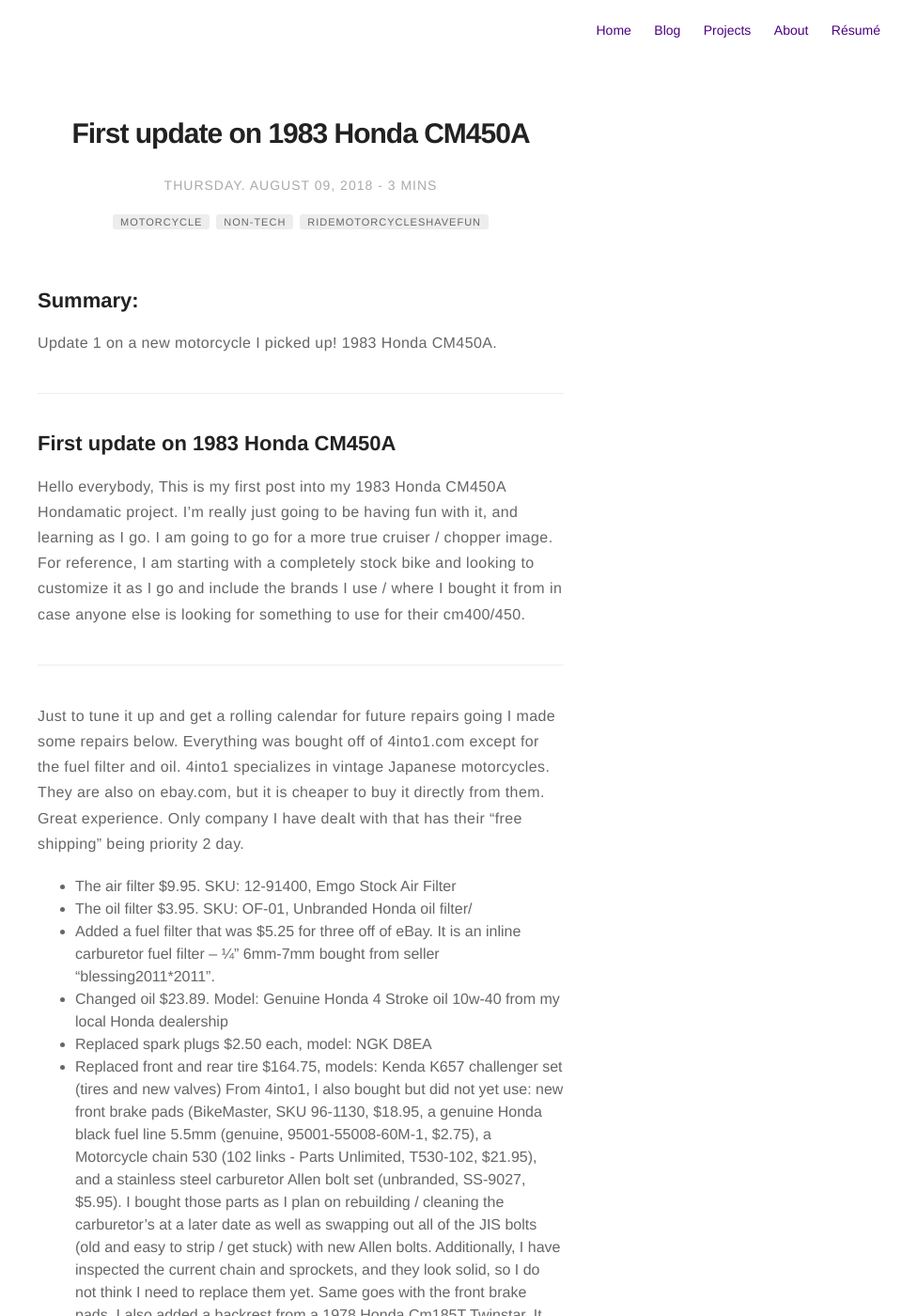
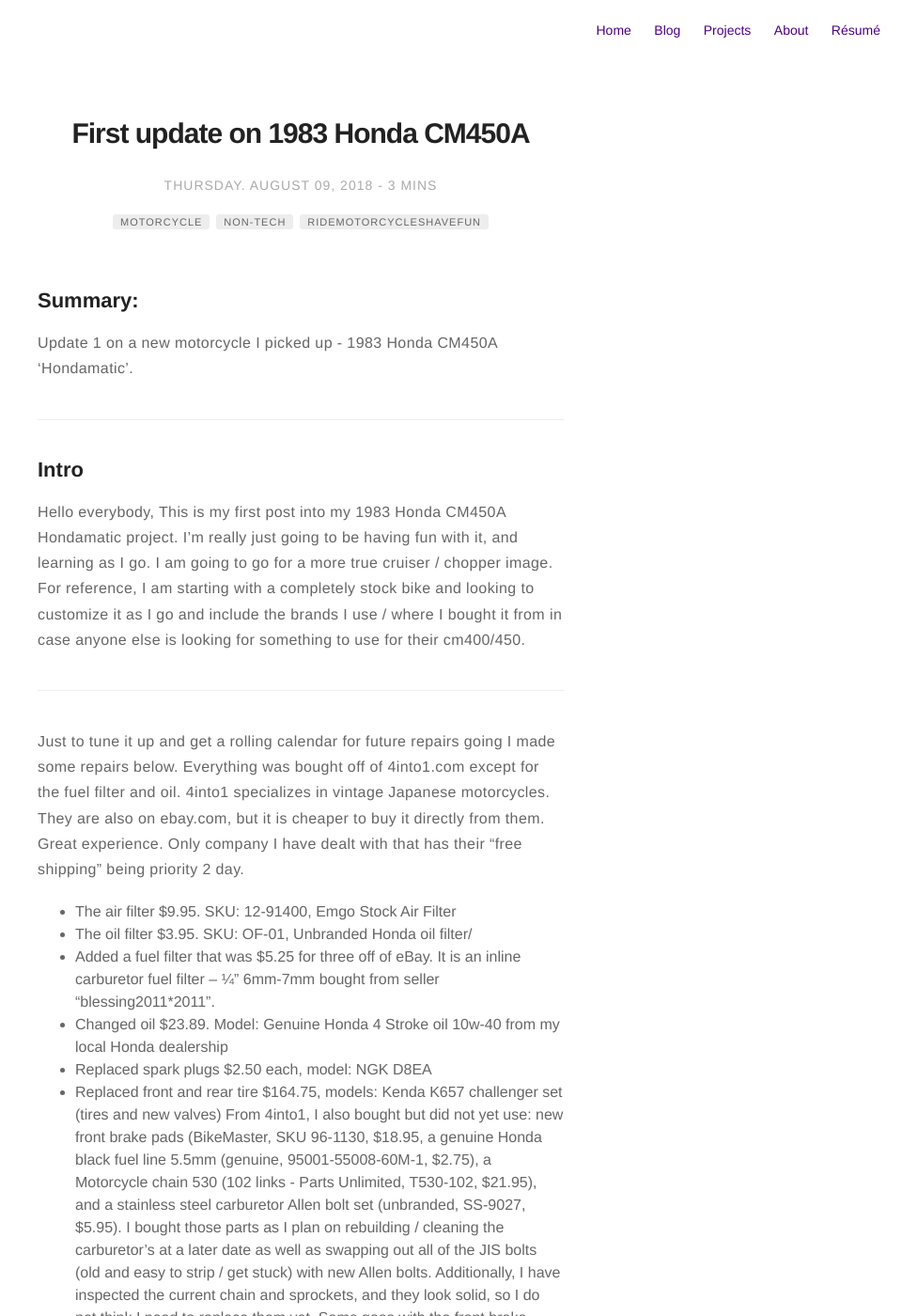
Before and after one commit to Novak478/novak478.github.io, a Jekyll site: the page built from _posts/2018-08-09-hondacm450-update1.markdown, in a window 1280 px wide and 1400 px high. Shown: the whole window at 94% size, without its empty margins (320-1280 px from the left). Built offline with Jekyll 4.4.1, drawn with Linux system fonts in a browser that asks for light colours; some of the changed text lies outside the part shown.

```diff
--- a/_posts/2018-08-09-hondacm450-update1.markdown
+++ b/_posts/2018-08-09-hondacm450-update1.markdown
@@ -16,30 +16,30 @@ description: Update on my new 1983 Honda CM450A
 
 ## Summary:
 
-Update 1 on a new motorcycle I picked up! 1983 Honda CM450A.
+Update 1 on a new motorcycle I picked up - 1983 Honda CM450A 'Hondamatic'.
 
 ---
 
-## First update on 1983 Honda CM450A
+## Intro
 
-<span>Hello everybody,
+Hello everybody,
 This is my first post into my 1983 Honda CM450A Hondamatic project. I’m really just going to be having fun with it, and learning as I go. I am going to go for a more true cruiser / chopper image. For reference, I am starting with a completely stock bike and looking to customize it as I go and include the brands I use / where I bought it from in case anyone else is looking for something to use for their cm400/450.
-</span>
+
 
 ---
 
-<span>Just to tune it up and get a rolling calendar for future repairs going I made some repairs below.
+Just to tune it up and get a rolling calendar for future repairs going I made some repairs below.
 Everything was bought off of 4into1.com except for the fuel filter and oil. 4into1 specializes in vintage Japanese motorcycles. They are also on ebay.com, but it is cheaper to buy it directly from them. Great experience. Only company I have dealt with that has their “free shipping” being priority 2 day.
-</span>
+
 -	The air filter $9.95. SKU: 12-91400, Emgo Stock Air Filter
 -	The oil filter $3.95. SKU: OF-01, Unbranded Honda oil filter/
 -	Added a fuel filter that was $5.25 for three off of eBay. It is an inline carburetor fuel filter – ¼” 6mm-7mm bought from seller “blessing2011*2011”.
 -	Changed oil $23.89. Model: Genuine Honda 4 Stroke oil 10w-40 from my local Honda dealership
 -	Replaced spark plugs $2.50 each, model: NGK D8EA
 -	Replaced front and rear tire $164.75, models: Kenda K657 challenger set (tires and new valves)
-<span>From 4into1, I also bought but did not yet use: new front brake pads (BikeMaster, SKU 96-1130, $18.95, a genuine Honda black fuel line 5.5mm (genuine, 95001-55008-60M-1, $2.75), a Motorcycle chain 530 (102 links - Parts Unlimited, T530-102, $21.95), and a stainless steel carburetor Allen bolt set (unbranded, SS-9027, $5.95).
+From 4into1, I also bought but did not yet use: new front brake pads (BikeMaster, SKU 96-1130, $18.95, a genuine Honda black fuel line 5.5mm (genuine, 95001-55008-60M-1, $2.75), a Motorcycle chain 530 (102 links - Parts Unlimited, T530-102, $21.95), and a stainless steel carburetor Allen bolt set (unbranded, SS-9027, $5.95).
 I bought those parts as I plan on rebuilding / cleaning the carburetor’s at a later date as well as swapping out all of the JIS bolts (old and easy to strip / get stuck) with new Allen bolts. Additionally, I have inspected the current chain and sprockets, and they look solid, so I do not think I need to replace them yet. Same goes with the front brake pads.
-I also added a backrest from a 1978 Honda Cm185T Twinstar. It was mainly a direct fit, but I will not swap out for larger ‘U’ bolts to really lock onto the handrest.</span>
+I also added a backrest from a 1978 Honda Cm185T Twinstar. It was mainly a direct fit, but I will not swap out for larger ‘U’ bolts to really lock onto the handrest.
 
 
 ---
@@ -48,7 +48,7 @@ I also added a backrest from a 1978 Honda Cm185T Twinstar. It was mainly a direc
 
 <div class="side-by-side">
     <div class="toleft">
-        <img class="image" src="https://assets.github.com/images/cm450A_sidephoto.jpg" alt="Alt Text">
+        <img class="image" src="https://assets.github.com/images/cm450A_sidephoto.jpeg" alt="Alt Text">
         <figcaption class="caption">Side Photo</figcaption>
     </div>
 
@@ -59,7 +59,7 @@ I also added a backrest from a 1978 Honda Cm185T Twinstar. It was mainly a direc
 
 <div class="side-by-side">
     <div class="toleft">
-        <img class="image" src=https://assets.github.com/images/fuelfilter.jpg alt="Alt Text">
+        <img class="image" src=https://assets.github.com/images/fuelfilter.jpeg alt="Alt Text">
         <figcaption class="caption">Fuel Filter Example</figcaption>
     </div>
 
@@ -74,7 +74,7 @@ I also added a backrest from a 1978 Honda Cm185T Twinstar. It was mainly a direc
     </div>
 
     <div class="toright">
-        <img class="image" src="https://assets.github.com/images/cm450A_newfronttire.jpg" alt="Alt Text">
+        <img class="image" src="https://assets.github.com/images/cm450A_newfronttire.jpeg" alt="Alt Text">
         <figcaption class="caption">New Front tire</figcaption>
     </div>
 </div>
```
